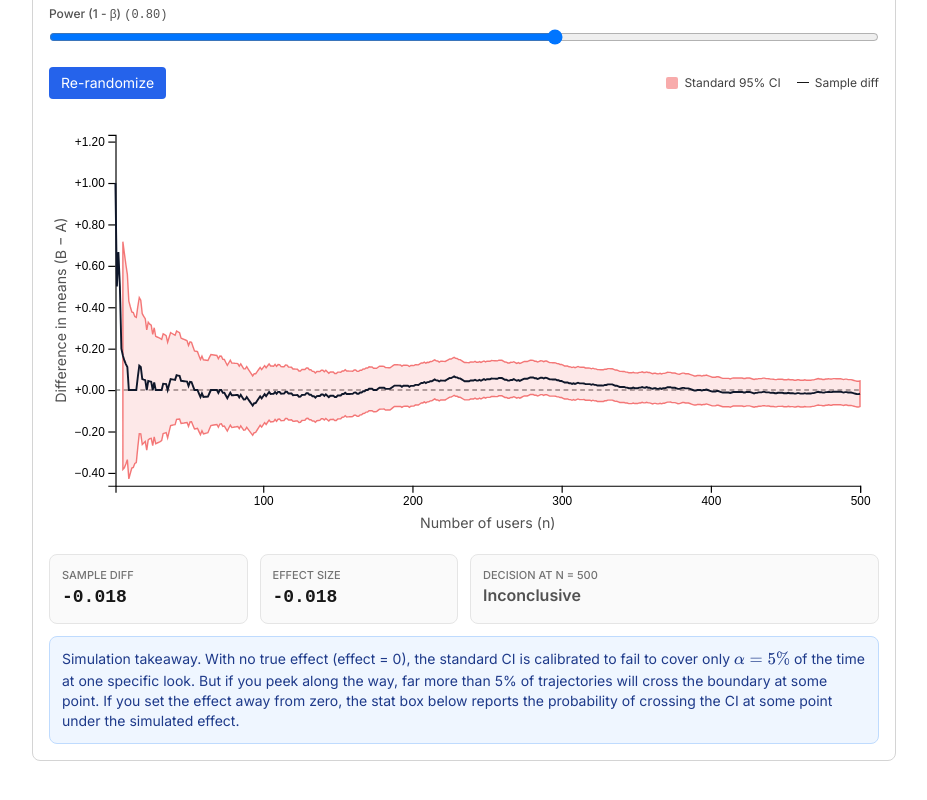
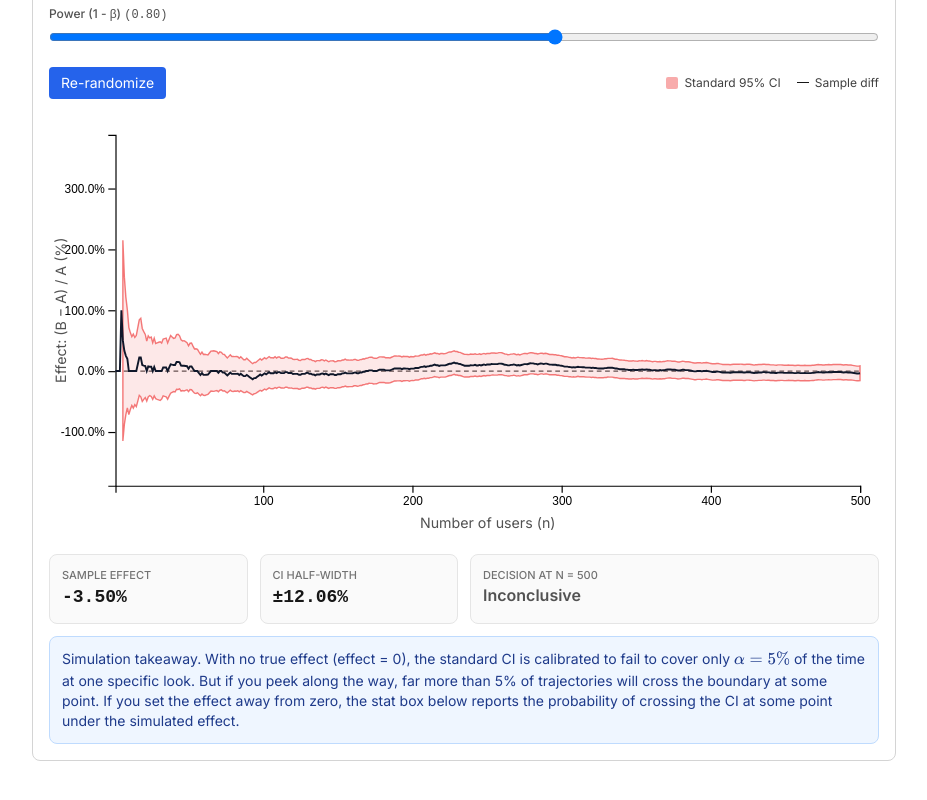
Before and after one commit to n-levy/sequential_testing, a Next.js app in the folder site/: page /short in a window 1280 px wide. Shown: the part 1455-2255 px from the top of the page, without its empty margins (288-1215 px from the left). Built offline with nearby package versions, Linux system fonts and the light colour scheme.

Commit message:
ABTestSim: y-axis shows effect in percent ((B-A)/A), update stats and labels, fix tickFormat TS error

```diff
--- a/site/components/shared/ABTestSim.tsx
+++ b/site/components/shared/ABTestSim.tsx
@@ -84,17 +84,24 @@ export function ABTestSim({
   // Trajectory recomputed automatically whenever the controls change.
   const traj = useMemo(() => simulateABTestTrajectory(n, clampedEffect, seed), [n, clampedEffect, seed])
 
-  // Compute the running difference in means
-  const diffMeans = useMemo(() => {
+
+  // Compute the running effect in percent: (meanB - meanA) / meanA
+  const effectPct = useMemo(() => {
     const arr = new Float64Array(n)
-    for (let i = 0; i < n; i++) arr[i] = traj.meansB[i] - traj.meansA[i]
+    for (let i = 0; i < n; i++) {
+      const denom = traj.meansA[i]
+      arr[i] = denom !== 0 ? 100 * (traj.meansB[i] - denom) / denom : 0
+    }
     return arr
   }, [traj, n])
 
-  // Compute the per-step CI half-width for the fixed CI
-  const ciHalfWidth = useMemo(() => {
+  // Compute the per-step CI half-width for the fixed CI (in percent)
+  const ciHalfWidthPct = useMemo(() => {
     const arr = new Float64Array(n)
-    for (let i = 0; i < n; i++) arr[i] = Z_975 * traj.ses[i]
+    for (let i = 0; i < n; i++) {
+      const denom = traj.meansA[i]
+      arr[i] = denom !== 0 ? 100 * Z_975 * traj.ses[i] / denom : 0
+    }
     return arr
   }, [traj, n])
 
@@ -108,13 +115,13 @@ export function ABTestSim({
     const margin = { top: 20, right: 16, bottom: 44, left: 56 }
     const innerW = W - margin.left - margin.right
     const innerH = H - margin.top - margin.bottom
-    // Y-axis: include all values of the diff and all CI bands
+    // Y-axis: include all values of the effect and all CI bands
     let allBounds: number[] = []
-    for (let i = 0; i < diffMeans.length; i++) {
-      const v = diffMeans[i]
+    for (let i = 0; i < effectPct.length; i++) {
+      const v = effectPct[i]
       allBounds.push(v)
-      allBounds.push(v - ciHalfWidth[i])
-      allBounds.push(v + ciHalfWidth[i])
+      allBounds.push(v - ciHalfWidthPct[i])
+      allBounds.push(v + ciHalfWidthPct[i])
     }
     let minY = Math.min(...allBounds)
     let maxY = Math.max(...allBounds)
@@ -126,7 +133,7 @@ export function ABTestSim({
     const g = svg.append('g').attr('transform', `translate(${margin.left},${margin.top})`)
     // Axes
     g.append('g').attr('transform', `translate(0,${innerH})`).call(d3.axisBottom(x).ticks(6))
-    g.append('g').call(d3.axisLeft(y).ticks(6).tickFormat(d3.format('+.2f')))
+    g.append('g').call(d3.axisLeft(y).ticks(6).tickFormat(d => `${(d as number).toFixed(1)}%`))
     g.append('text')
       .attr('transform', `translate(${innerW / 2}, ${innerH + 36})`)
       .style('text-anchor', 'middle').style('font-size', '12px').style('fill', '#525252')
@@ -135,7 +142,7 @@ export function ABTestSim({
       .attr('transform', 'rotate(-90)')
       .attr('x', -innerH / 2).attr('y', -42)
       .style('text-anchor', 'middle').style('font-size', '12px').style('fill', '#525252')
-      .text('Difference in means (B − A)')
+      .text('Effect: (B − A) / A (%)')
     // Reference line: null hypothesis at 0
     g.append('line')
       .attr('x1', 0).attr('x2', innerW)
@@ -144,9 +151,9 @@ export function ABTestSim({
     // CI band
     const area = d3.area<number>()
       .x((_d, i) => x(i + 1))
-      .y0((_d, i) => y(diffMeans[i] - ciHalfWidth[i]))
-      .y1((_d, i) => y(diffMeans[i] + ciHalfWidth[i]))
-      .defined((_d, i) => i >= 5 && Number.isFinite(ciHalfWidth[i]))
+      .y0((_d, i) => y(effectPct[i] - ciHalfWidthPct[i]))
+      .y1((_d, i) => y(effectPct[i] + ciHalfWidthPct[i]))
+      .defined((_d, i) => i >= 5 && Number.isFinite(ciHalfWidthPct[i]))
     g.append('path')
       .datum(Array.from({ length: n }, (_, i) => i))
       .attr('fill', LAYER_STYLE['fixed-ci'].color)
@@ -155,34 +162,34 @@ export function ABTestSim({
       .attr('stroke-width', 1.2)
       .attr('stroke-opacity', 0.7)
       .attr('d', area as d3.Area<number>)
-    // Mean diff trajectory
+    // Mean effect trajectory
     const line = d3.line<number>()
       .x((_d, i) => x(i + 1))
-      .y((_d, i) => y(diffMeans[i]))
+      .y((_d, i) => y(effectPct[i]))
     g.append('path')
       .datum(Array.from({ length: n }, (_, i) => i))
       .attr('fill', 'none')
       .attr('stroke', '#0f172a')
       .attr('stroke-width', 1.6)
       .attr('d', line as d3.Line<number>)
-  }, [diffMeans, ciHalfWidth, n])
+  }, [effectPct, ciHalfWidthPct, n])
 
-  // Decision at the final time step
+  // Decision at the final time step (in percent)
   const decision = useMemo(() => {
     const last = n - 1
-    const est = diffMeans[last]
-    const w = ciHalfWidth[last]
+    const est = effectPct[last]
+    const w = ciHalfWidthPct[last]
     const lo = est - w
     const hi = est + w
     if (lo > 0) return { label: 'Reject null — B > A', color: 'text-green-700' }
     if (hi < 0) return { label: 'Reject null — B < A', color: 'text-rose-700' }
     return { label: 'Inconclusive', color: 'text-neutral-600' }
-  }, [diffMeans, ciHalfWidth, n])
+  }, [effectPct, ciHalfWidthPct, n])
 
   return (
     <div className="bg-white border border-neutral-300 rounded-lg p-4 my-6">
       <div className="mb-2 text-base font-semibold text-blue-900">
-        Difference in means, null hypothesis = 0.
+        Effect: (B − A) / A, null hypothesis = 0%.
       </div>
       <div className="mb-3 text-sm text-blue-900 font-semibold">
         Effect size: <span className="font-mono">{clampedEffect >= 0 ? '+' : ''}{clampedEffect.toFixed(2)}</span>
@@ -265,15 +272,15 @@ export function ABTestSim({
       {/* Stats / decision panel */}
       <div className="grid grid-cols-2 sm:grid-cols-4 gap-3 mt-4">
         <div className="bg-neutral-50 border border-neutral-200 rounded-lg p-3">
-          <div className="text-[11px] font-medium text-neutral-500 uppercase">Sample diff</div>
+          <div className="text-[11px] font-medium text-neutral-500 uppercase">Sample effect</div>
           <div className="text-lg font-semibold text-neutral-900 font-mono">
-            {diffMeans[n - 1].toFixed(3)}
+            {(effectPct[n - 1] >= 0 ? '+' : '')}{effectPct[n - 1].toFixed(2)}%
           </div>
         </div>
         <div className="bg-neutral-50 border border-neutral-200 rounded-lg p-3">
-          <div className="text-[11px] font-medium text-neutral-500 uppercase">Effect size</div>
+          <div className="text-[11px] font-medium text-neutral-500 uppercase">CI half-width</div>
           <div className="text-lg font-semibold text-neutral-900 font-mono">
-            {(diffMeans[n - 1] >= 0 ? '+' : '')}{diffMeans[n - 1].toFixed(3)}
+            ±{ciHalfWidthPct[n - 1].toFixed(2)}%
           </div>
         </div>
         {decision && (
```
